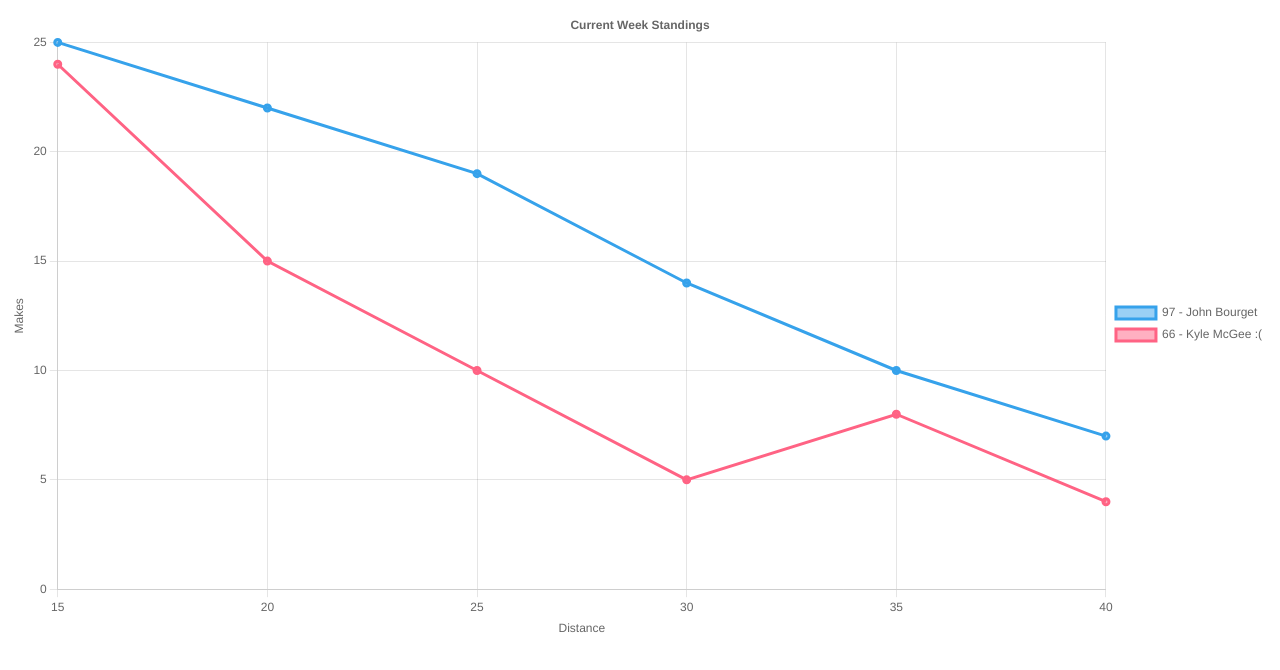
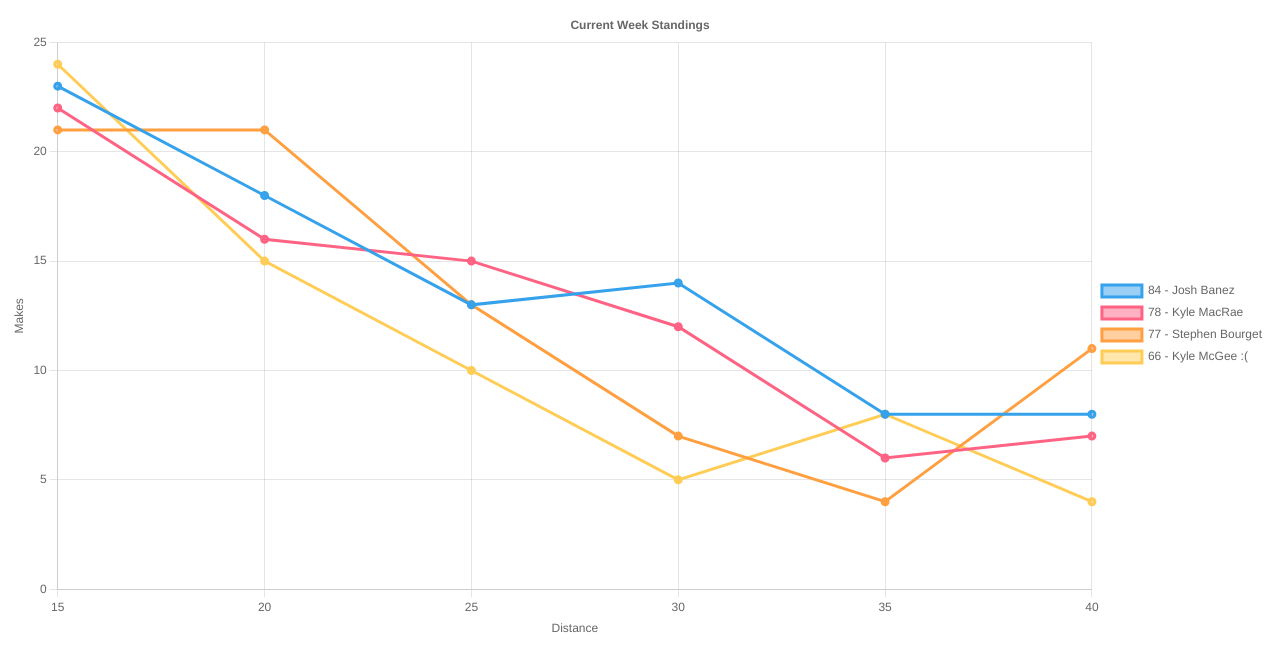
Before and after one commit to sbourget93/bombers, a plain HTML site: page index.html in a window 1280 px wide. Drawn offline with nearby package versions, Linux system fonts and the light colour scheme.

Commit message:
update numbers

```diff
--- a/index.html
+++ b/index.html
@@ -13,8 +13,18 @@
       labels: ['15', '20', '25', '30', '35', '40'],
       datasets: [
         {
-          label: '97 - John Bourget',
-          data: [25, 22, 19, 14, 10, 7],
+          label: '84 - Josh Banez',
+          data: [23, 18, 13, 14, 8, 8],
+          borderWidth: 3
+        },
+        {
+          label: '78 - Kyle MacRae',
+          data: [22, 16, 15, 12, 6, 7],
+          borderWidth: 3
+        },
+        {
+          label: '77 - Stephen Bourget',
+          data: [21, 21, 13,  7, 4, 11],
           borderWidth: 3
         },
         {
```
